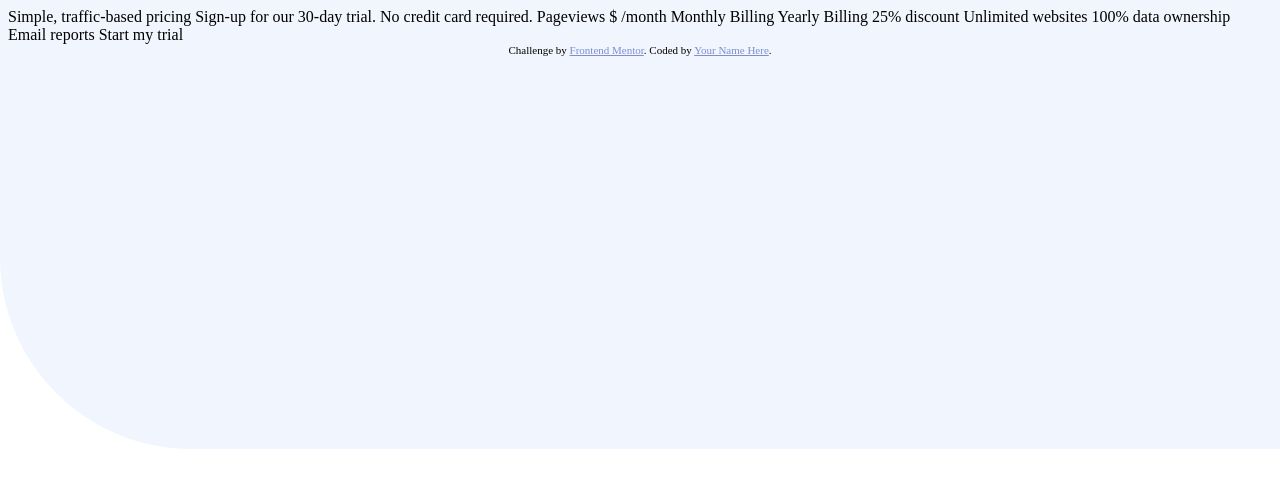
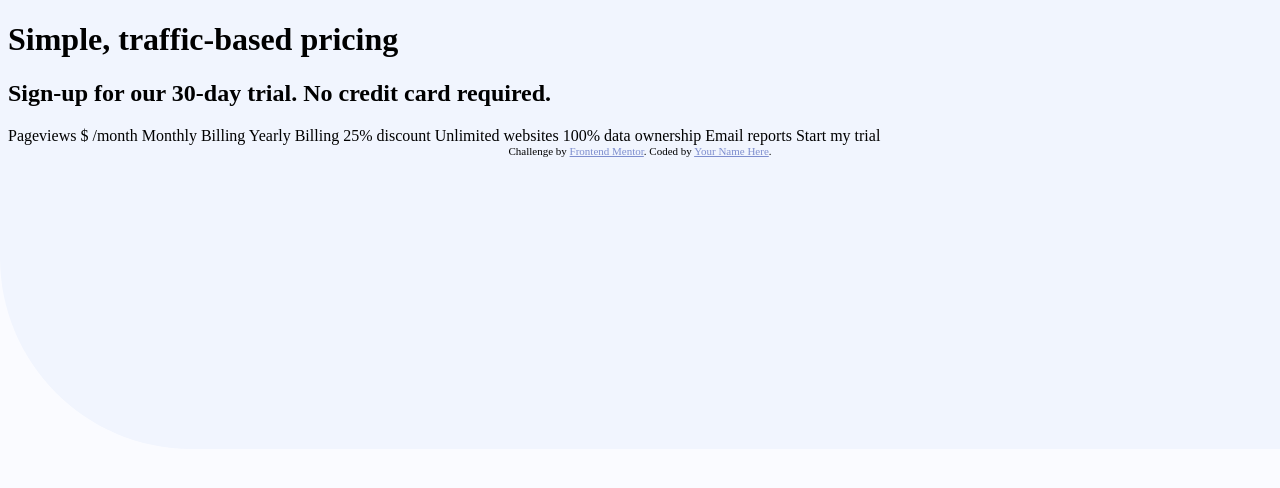
Before and after one commit to qcoupat/Interactive-pricing-component, a plain HTML site: page index.html in a window 1280 px wide. Drawn offline with Linux system fonts and the light colour scheme.

Commit message:
correction background img + bg color

```diff
--- a/assets/style.css
+++ b/assets/style.css
@@ -1,6 +1,7 @@
 body{
-    background-image: url(/images/bg-pattern.svg);
+    background-image: url(../images/bg-pattern.svg);
     background-repeat: no-repeat;
+    background-color: hsl(230, 100%, 99%);
 }
 .attribution {
     font-size: 11px;
--- a/index.html
+++ b/index.html
@@ -6,15 +6,12 @@
 
   <link rel="icon" type="image/png" sizes="32x32" href="./images/favicon-32x32.png">
   <link rel="stylesheet" href="./assets/style.css">
-
   <title>Frontend Mentor | Interactive pricing component</title>
-
 </head>
 <body>
-
-  Simple, traffic-based pricing
-  Sign-up for our 30-day trial. No credit card required.
-
+  <h1>Simple, traffic-based pricing</h1>
+  <h2>Sign-up for our 30-day trial. No credit card required.</h2>
+  <div>
     Pageviews
     $ /month
 
@@ -26,7 +23,7 @@
     Email reports
 
     Start my trial
-
+  </div>
   <div class="attribution">
     Challenge by <a href="https://www.frontendmentor.io?ref=challenge" target="_blank">Frontend Mentor</a>.
     Coded by <a href="#">Your Name Here</a>.
```
Lines whose indentation alone changed are shown as unchanged.
